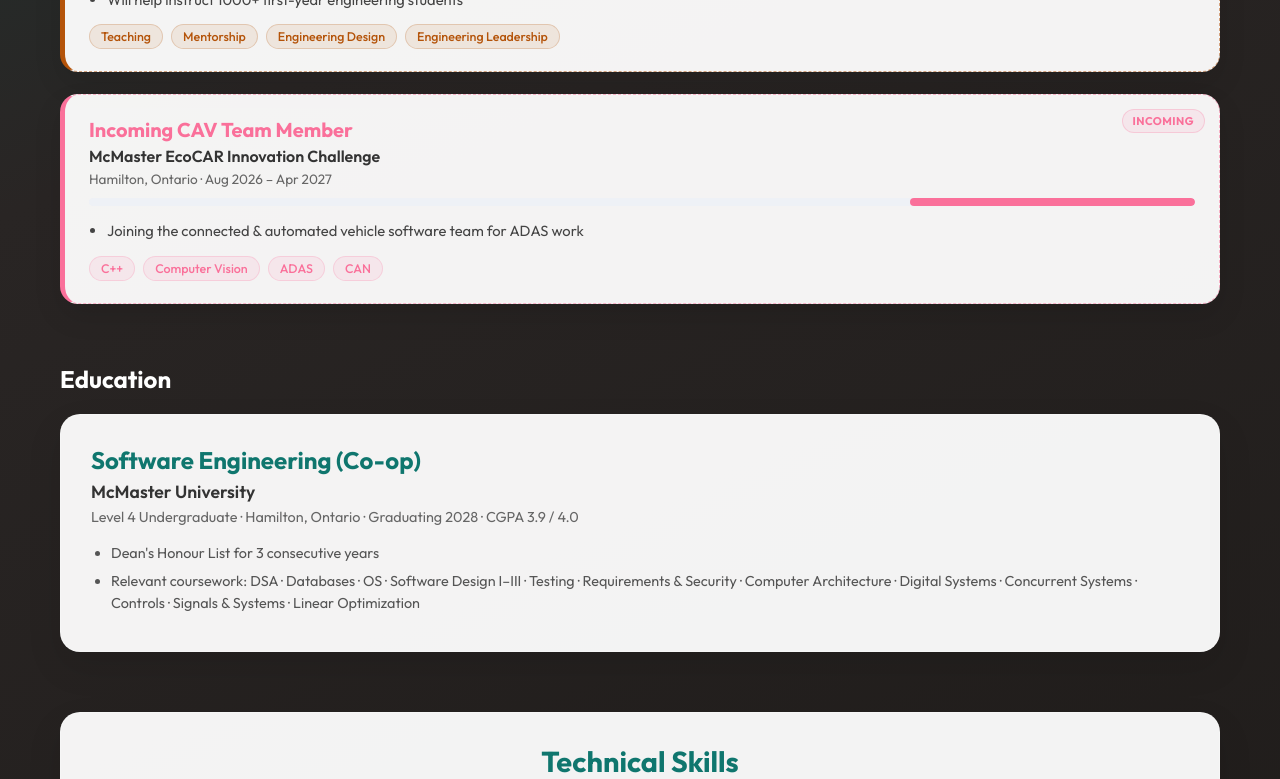
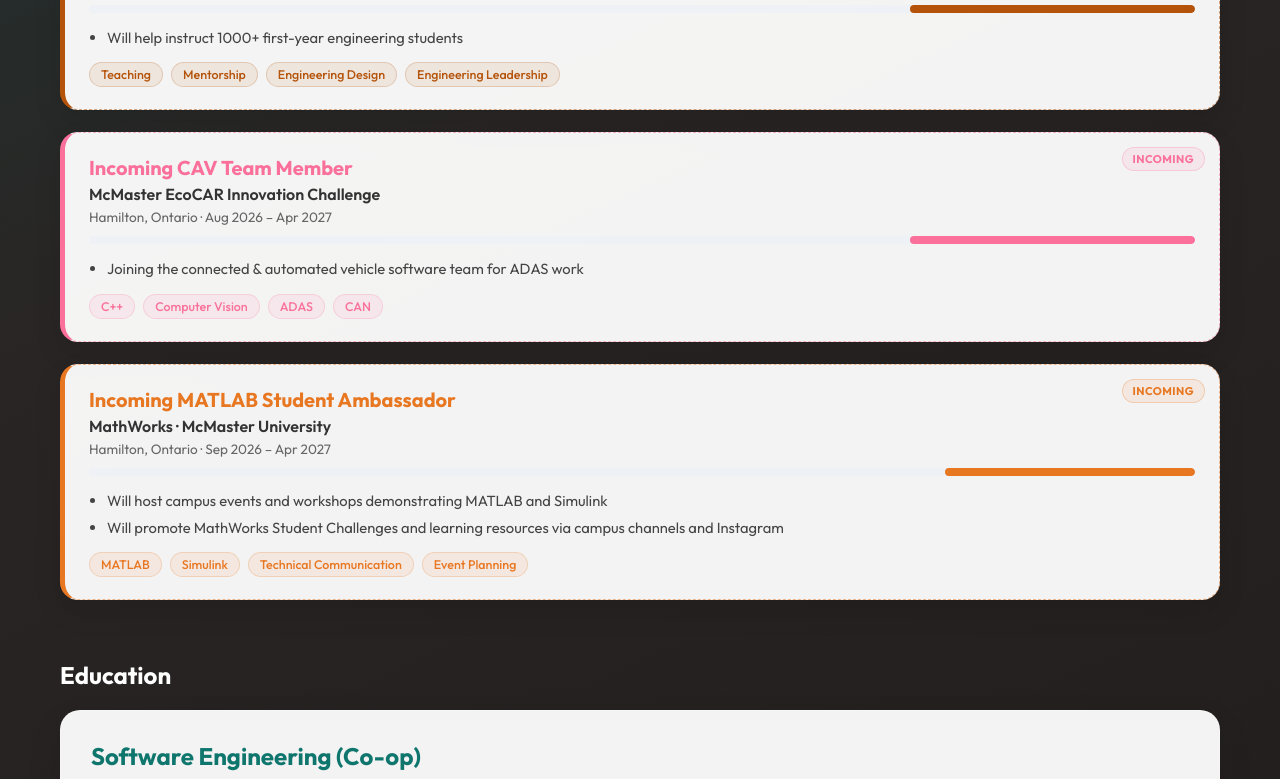
Before and after one commit to tridibbanik17/Personal_Portfolio_of_Tridib, a React (Vite) app: page /experience in a window 1280 px wide. Shown: the part 1852-2631 px from the top of the page. Built offline with nearby package versions, Linux system fonts and the light colour scheme.

Commit message:
Add MATLAB Student Ambassador role to Experience

```diff
--- a/src/components/Experience.jsx
+++ b/src/components/Experience.jsx
@@ -139,6 +139,22 @@ const Experience = ({ currentSection, setCurrentSection }) => {
       ],
       technologies: ["C++", "Computer Vision", "ADAS", "CAN"],
       color: "#fa709a",
+      incoming: true,
+    },
+    {
+      title: "Incoming MATLAB Student Ambassador",
+      company: "MathWorks · McMaster University",
+      location: "Hamilton, Ontario",
+      duration: "Sep 2026 – Apr 2027",
+      startMonth: 24,
+      endMonth: 31,
+      shortLabel: "MATLAB",
+      achievements: [
+        "Will host campus events and workshops demonstrating MATLAB and Simulink",
+        "Will promote MathWorks Student Challenges and learning resources via campus channels and Instagram",
+      ],
+      technologies: ["MATLAB", "Simulink", "Technical Communication", "Event Planning"],
+      color: "#E87722",
       incoming: true,
     },
   ];
```
